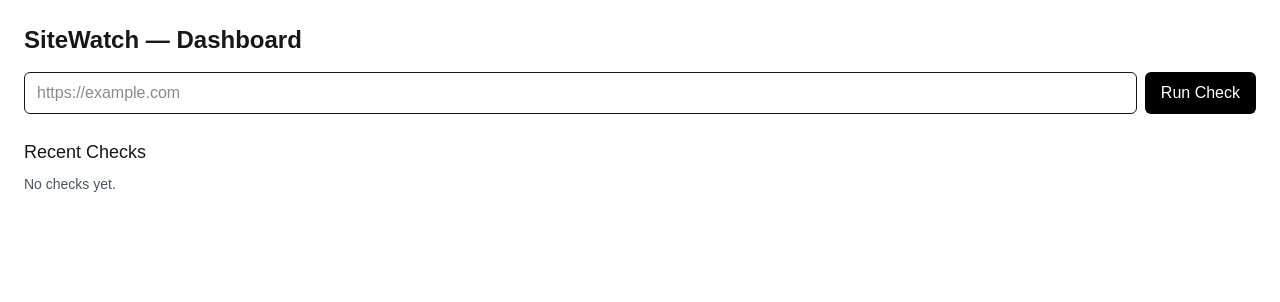
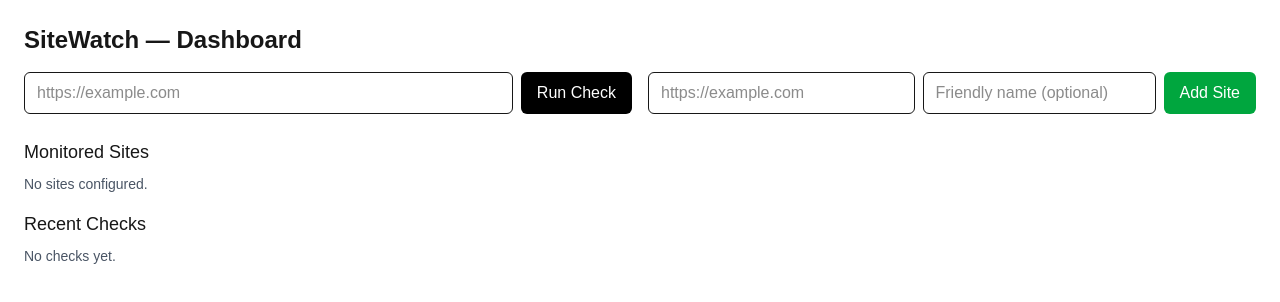
Before and after one commit to malwink/nextjs-sitewatch, a Next.js app: page /dashboard in a window 1280 px wide. Shown: the top 302 px of the page. Built offline with nearby package versions, Linux system fonts and the light colour scheme.

Commit message:
Dashboard UI and sendgrid set up

```diff
--- a/app/api/internal/scheduled-checks/route.ts
+++ b/app/api/internal/scheduled-checks/route.ts
@@ -2,6 +2,7 @@ import { NextResponse } from "next/server";
 import type { NextRequest } from "next/server";
 import runCheck from "../../../../lib/checker";
 import storage from "../../../../lib/storage";
+import { sendAlert } from "../../../../lib/alerts/sendgrid";
 
 const HEADER = "x-checker-secret";
 
@@ -22,6 +23,13 @@ export async function POST(req: NextRequest) {
     try {
       const r = await runCheck(s.url);
       await storage.saveCheck(s.id, r as any);
+      // Alerting: send email when check fails or latency exceeds threshold
+      const latencyThreshold = Number(process.env.ALERT_LATENCY_THRESHOLD_MS || "1000");
+      if (!r.ok || (r.latencyMs && r.latencyMs > latencyThreshold)) {
+        const subject = `SiteWatch alert: ${s.url} - ${r.ok ? "slow" : "down"}`;
+        const text = `URL: ${s.url}\nStatus: ${r.status}\nOK: ${r.ok}\nLatency: ${r.latencyMs}ms\nCheckedAt: ${r.checkedAt}\nError: ${r.error || "none"}`;
+        await sendAlert(subject, text);
+      }
       results.push(r);
     } catch (e: any) {
       results.push({ url: s.url, error: e?.message ?? String(e) });
--- /dev/null
+++ b/app/api/sites/route.ts
@@ -0,0 +1,23 @@
+import { NextResponse } from "next/server";
+import type { NextRequest } from "next/server";
+import storage from "../../../lib/storage";
+
+export async function GET() {
+  const sites = await storage.listSites();
+  return NextResponse.json(sites);
+}
+
+export async function POST(req: NextRequest) {
+  try {
+    const body = await req.json();
+    const url = body?.url;
+    const name = body?.name;
+    if (!url) return NextResponse.json({ error: "url is required" }, { status: 400 });
+
+    const site = { id: String(Date.now()), url, name };
+    await storage.addSite(site as any);
+    return NextResponse.json(site);
+  } catch (err: any) {
+    return NextResponse.json({ error: err?.message ?? String(err) }, { status: 500 });
+  }
+}
--- a/app/dashboard/page.tsx
+++ b/app/dashboard/page.tsx
@@ -15,6 +15,7 @@ type Check = {
 export default function DashboardPage() {
   const [url, setUrl] = useState("");
   const [checks, setChecks] = useState<Check[]>([]);
+  const [sites, setSites] = useState<{ id: string; url: string; name?: string }[]>([]);
   const [loading, setLoading] = useState(false);
 
   async function fetchChecks() {
@@ -23,8 +24,15 @@ export default function DashboardPage() {
     setChecks(data || []);
   }
 
+  async function fetchSites() {
+    const res = await fetch("/api/sites");
+    const data = await res.json().catch(() => []);
+    setSites(data || []);
+  }
+
   useEffect(() => {
     fetchChecks();
+    fetchSites();
   }, []);
 
   async function runCheck(e?: React.FormEvent) {
@@ -47,11 +55,46 @@ export default function DashboardPage() {
     }
   }
 
+  async function runCheckForSite(site: { id: string; url: string }) {
+    setLoading(true);
+    try {
+      const res = await fetch("/api/checks", {
+        method: "POST",
+        headers: { "Content-Type": "application/json" },
+        body: JSON.stringify({ url: site.url, siteId: site.id }),
+      });
+      const data = await res.json();
+      setChecks((c) => [data, ...c].slice(0, 50));
+    } catch (e) {
+      console.error(e);
+    } finally {
+      setLoading(false);
+    }
+  }
+
+  async function addSite(e: React.FormEvent) {
+    e.preventDefault();
+    const form = e.target as HTMLFormElement;
+    const fd = new FormData(form);
+    const urlVal = String(fd.get("site-url") || "");
+    const nameVal = String(fd.get("site-name") || "");
+    if (!urlVal) return;
+    const res = await fetch("/api/sites", {
+      method: "POST",
+      headers: { "Content-Type": "application/json" },
+      body: JSON.stringify({ url: urlVal, name: nameVal }),
+    });
+    const data = await res.json();
+    setSites((s) => [data, ...s]);
+    form.reset();
+  }
+
   return (
     <main className="p-6">
       <h1 className="mb-4 text-2xl font-semibold">SiteWatch — Dashboard</h1>
 
-      <form onSubmit={runCheck} className="mb-6 flex gap-2">
+      <div className="mb-6 grid grid-cols-2 gap-4">
+        <form onSubmit={runCheck} className="flex gap-2">
         <input
           type="text"
           placeholder="https://example.com"
@@ -65,9 +108,35 @@ export default function DashboardPage() {
         >
           {loading ? "Checking…" : "Run Check"}
         </button>
-      </form>
+        </form>
 
-      <section>
+        <form onSubmit={addSite} className="flex gap-2">
+          <input name="site-url" type="text" placeholder="https://example.com" className="flex-1 rounded-md border px-3 py-2" />
+          <input name="site-name" type="text" placeholder="Friendly name (optional)" className="rounded-md border px-3 py-2" />
+          <button className="rounded-md bg-green-600 px-4 py-2 text-white">Add Site</button>
+        </form>
+      </div>
+
+      <section className="mb-6">
+        <h2 className="mb-2 text-lg font-medium">Monitored Sites</h2>
+        <div className="space-y-2 mb-4">
+          {sites.length === 0 ? (
+            <div className="text-sm text-gray-600">No sites configured.</div>
+          ) : (
+            sites.map((s) => (
+              <div key={s.id} className="flex items-center justify-between rounded-md border px-3 py-2">
+                <div>
+                  <div className="font-medium">{s.name || s.url}</div>
+                  <div className="text-xs text-gray-600">{s.url}</div>
+                </div>
+                <div>
+                  <button onClick={() => runCheckForSite(s)} className="rounded-md bg-black px-3 py-1 text-white">Run</button>
+                </div>
+              </div>
+            ))
+          )}
+        </div>
+
         <h2 className="mb-2 text-lg font-medium">Recent Checks</h2>
         <div className="space-y-2">
           {checks.length === 0 ? (
--- /dev/null
+++ b/lib/alerts/sendgrid.ts
@@ -0,0 +1,33 @@
+import sgMail from "@sendgrid/mail";
+
+const apiKey = process.env.SENDGRID_API_KEY;
+if (apiKey) sgMail.setApiKey(apiKey);
+
+export async function sendAlert(subject: string, text: string) {
+  if (!apiKey) {
+    console.warn("SENDGRID_API_KEY not set — skipping alert");
+    return;
+  }
+
+  const to = process.env.ALERT_EMAIL_TO;
+  const from = process.env.ALERT_EMAIL_FROM;
+  if (!to || !from) {
+    console.warn("ALERT_EMAIL_TO or ALERT_EMAIL_FROM not set — skipping alert");
+    return;
+  }
+
+  const msg = {
+    to,
+    from,
+    subject,
+    text,
+  } as any;
+
+  try {
+    await sgMail.send(msg);
+  } catch (err: any) {
+    console.error("Failed to send alert email:", err?.message ?? err);
+  }
+}
+
+export default sendAlert;
--- a/package.json
+++ b/package.json
@@ -12,7 +12,8 @@
     "next": "16.1.6",
     "react": "19.2.3",
     "react-dom": "19.2.3",
-    "@upstash/redis": "^1.36.0"
+    "@upstash/redis": "^1.36.0",
+    "@sendgrid/mail": "^7.7.0"
   },
   "devDependencies": {
     "@tailwindcss/postcss": "^4",
```
Also changed, not shown: 1 other file (tests, documents, lock files or other folders).
